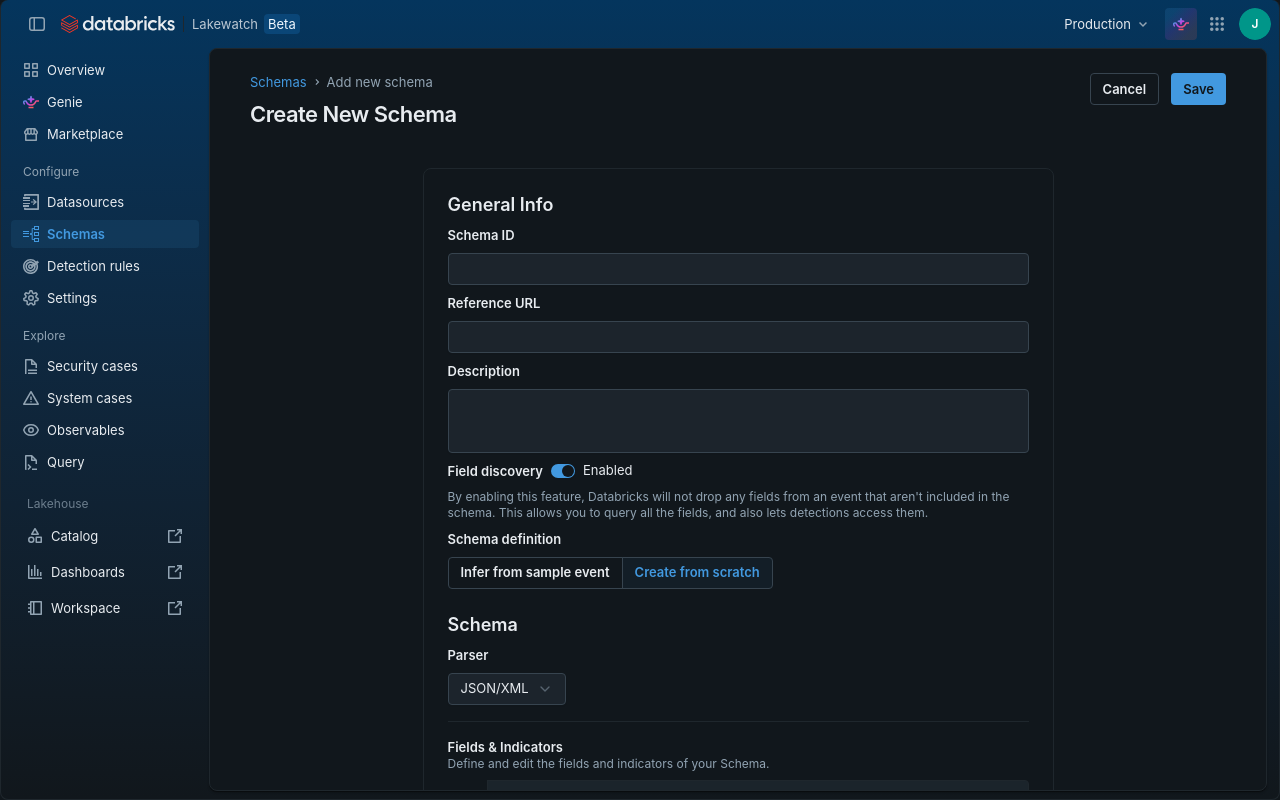
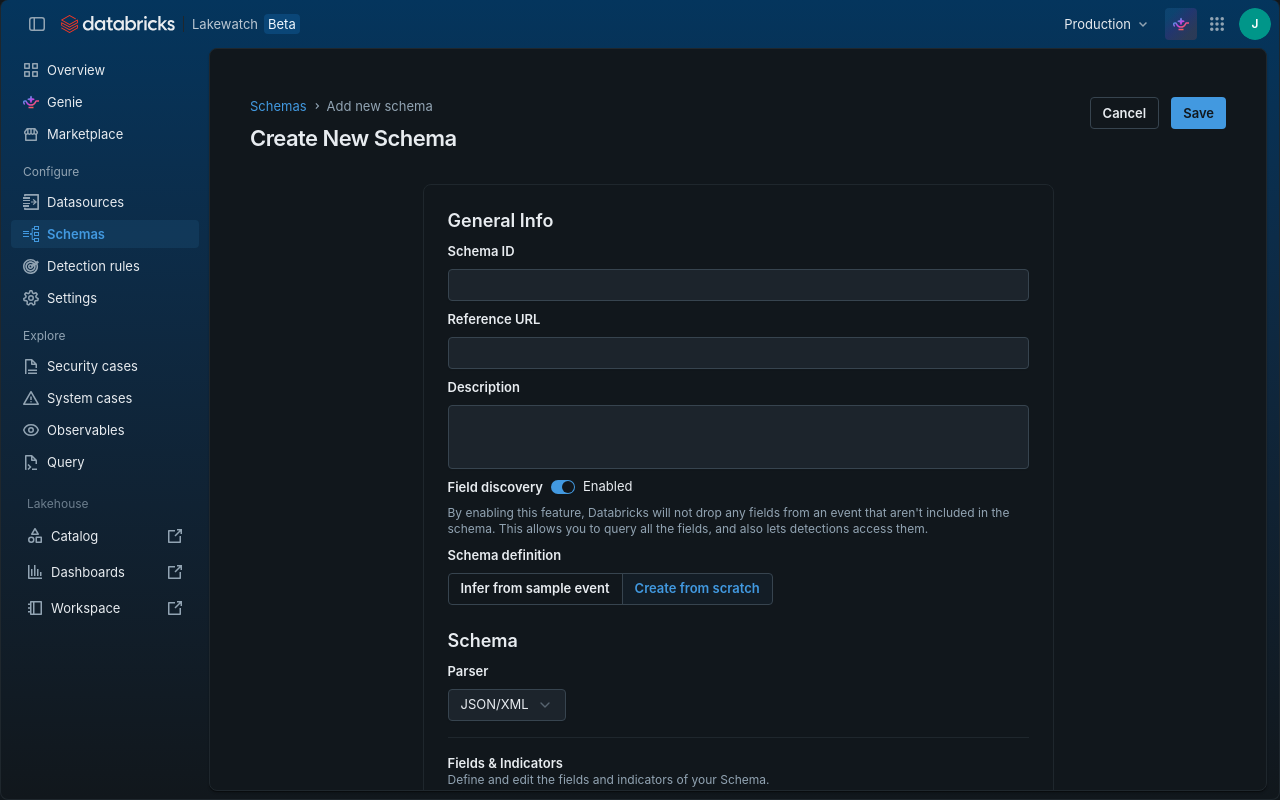
Before and after one commit to Trincia/LW-datasources-post-Panther, a Next.js app: page /lakewatch/schemas/new in a window 1280 px wide. Built offline with nearby package versions, Linux system fonts and the light colour scheme.

Commit message:
Make create-schema header sticky with opaque background.

```diff
--- a/src/components/lakewatch/schemas/LakewatchCreateSchemaView.tsx
+++ b/src/components/lakewatch/schemas/LakewatchCreateSchemaView.tsx
@@ -445,7 +445,7 @@
       onSubmit={handleSubmit}
       className="flex min-h-0 flex-1 flex-col overflow-y-auto px-10 pb-10 pt-6"
     >
-      <div className="flex items-start justify-between gap-4">
+      <div className="sticky top-0 z-10 -mx-10 -mt-6 flex items-start justify-between gap-4 bg-background px-10 pt-6 pb-4">
         <div className="flex min-w-0 flex-col gap-2">
           <Breadcrumb>
             <BreadcrumbList>
```
